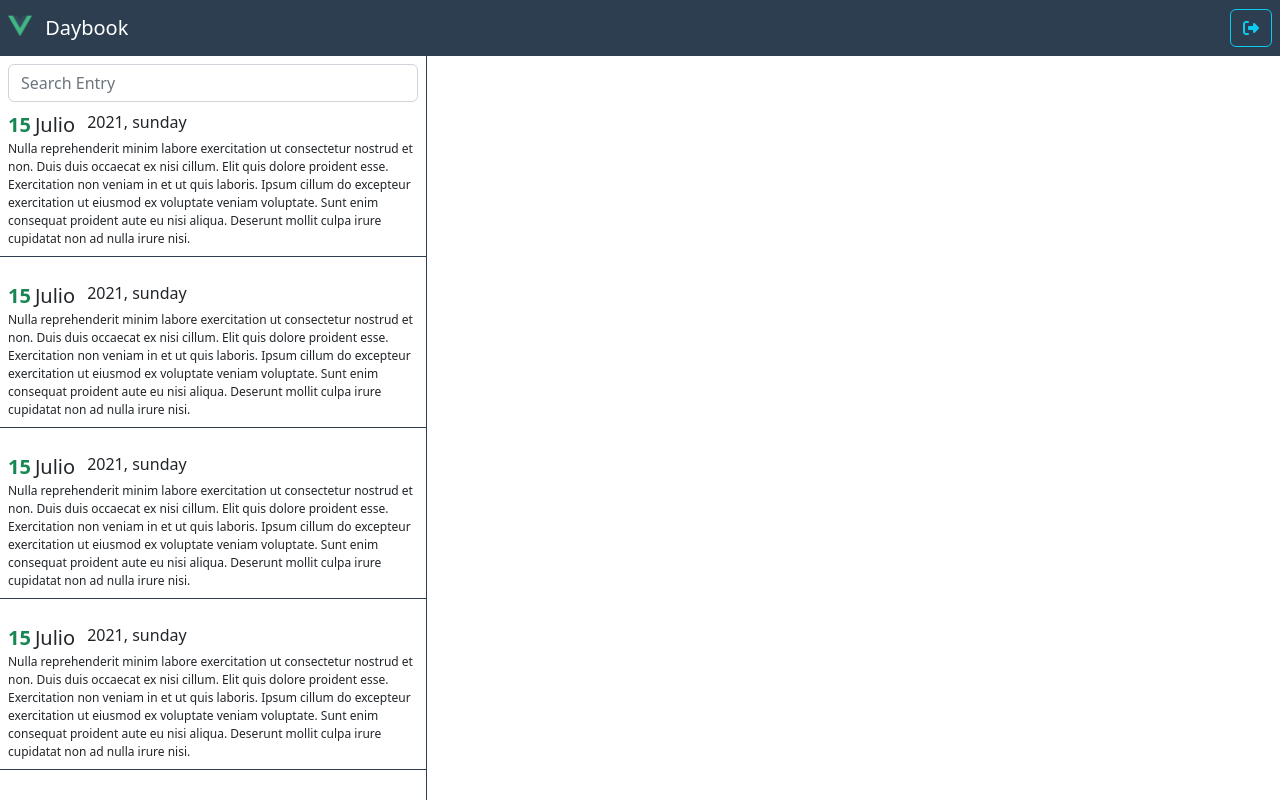
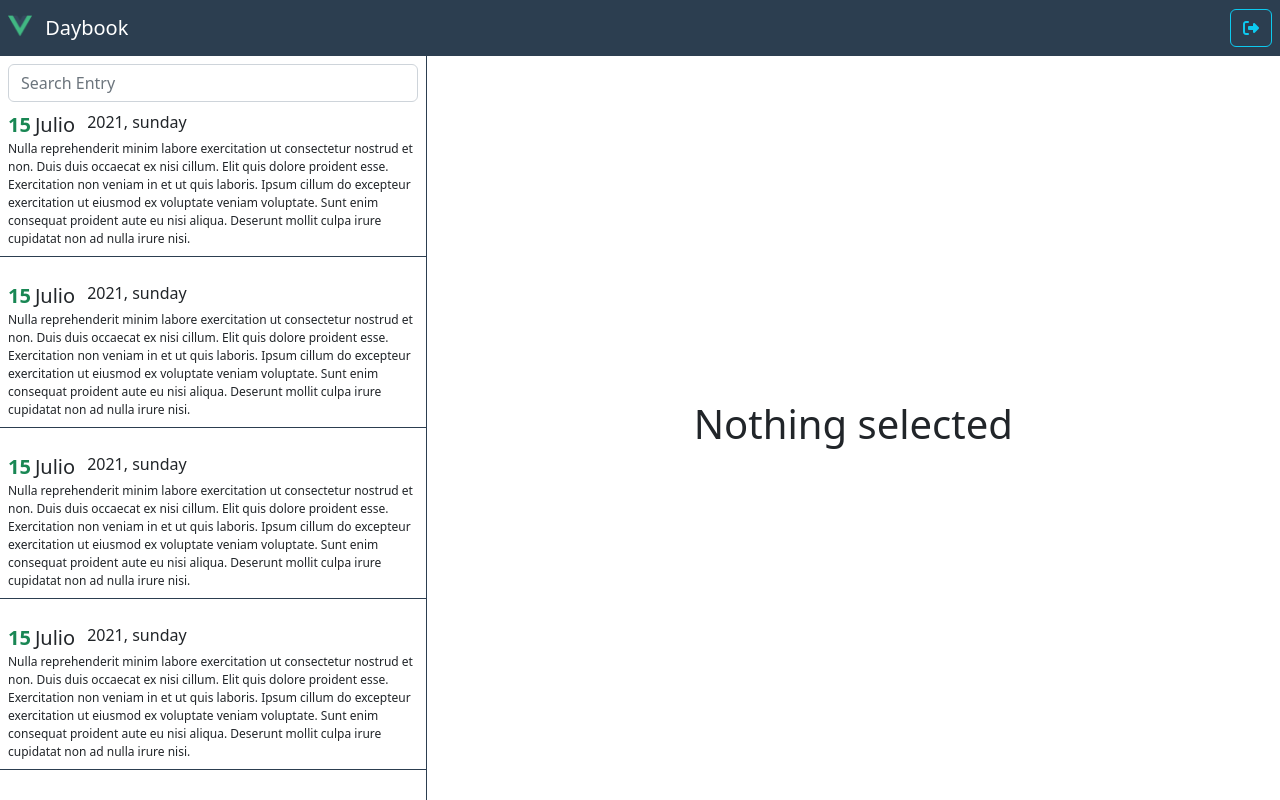
Before and after one commit to JaviKo500/07-journal-vuex, a Vue app: page /#/daybook in a window 1280 px wide. Built offline with nearby package versions, Linux system fonts and the light colour scheme.

Commit message:
no entry selected

```diff
--- a/src/modules/dayBook/router/index.js
+++ b/src/modules/dayBook/router/index.js
@@ -2,6 +2,10 @@ export default {
     name: 'daybook',
     component: () => import(/* webpackChunkName: "DayBook" */ '@/modules/dayBook/layouts/DayBookLayout'),
     children: [
-
+        {
+            path: '',
+            name: 'no-entry',
+            component: () => import(/* webpackChunkName: "NoEntry" */ '@/modules/dayBook/views/NoEntrySelected'),
+        },
     ]
 }
--- a/src/modules/dayBook/views/NoEntrySelected.vue
+++ b/src/modules/dayBook/views/NoEntrySelected.vue
@@ -0,0 +1,17 @@
+<template>
+  <div class="d-flex justify-content-center ">
+    <h1 class="align-self-center" >Nothing selected</h1>
+  </div>
+</template>
+
+<script>
+export default {
+
+}
+</script>
+
+<style lang="scss" scoped>
+    div {
+        height: 100%;
+    }
+</style>
--- a/src/views/HomeView.vue
+++ b/src/views/HomeView.vue
@@ -12,7 +12,7 @@
   export default {
     methods: {
       goToDaybook() {
-        this.$router.push( { name: 'daybook' })
+        this.$router.push( { name: 'no-entry' })
       }
     }
   }
```
